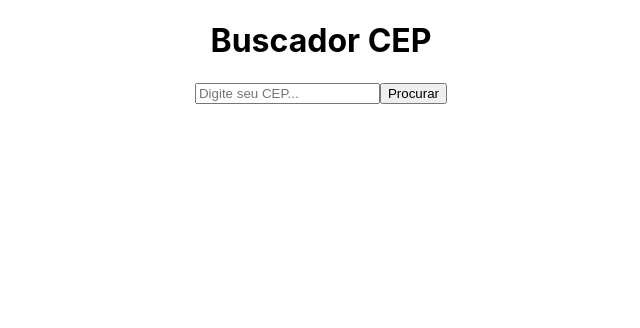
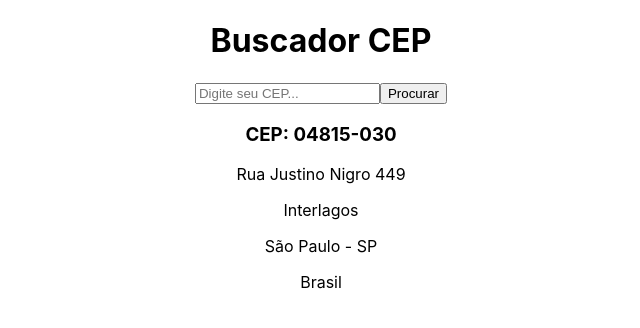
Before and after one commit to joaov1ct0r/react-cep, a React (Create React App) app: page / in a window 1280 px wide. Shown: the top 328 px of the page, without its empty margins (319-959 px from the left). Built offline with nearby package versions, Linux system fonts and the light colour scheme.

Commit message:
div info-container created with h3 and 4 p element for display the data

```diff
--- a/src/App.js
+++ b/src/App.js
@@ -8,6 +8,13 @@ function App() {
                 <input type="text" placeholder="Digite seu CEP..." name="cep" />
                 <button type="submit">Procurar</button>
             </div>
+            <div className="info-container">
+                <h3>CEP: 04815-030</h3>
+                <p>Rua Justino Nigro 449</p>
+                <p>Interlagos</p>
+                <p>São Paulo - SP</p>
+                <p>Brasil</p>
+            </div>
         </div>
     );
 }
```
